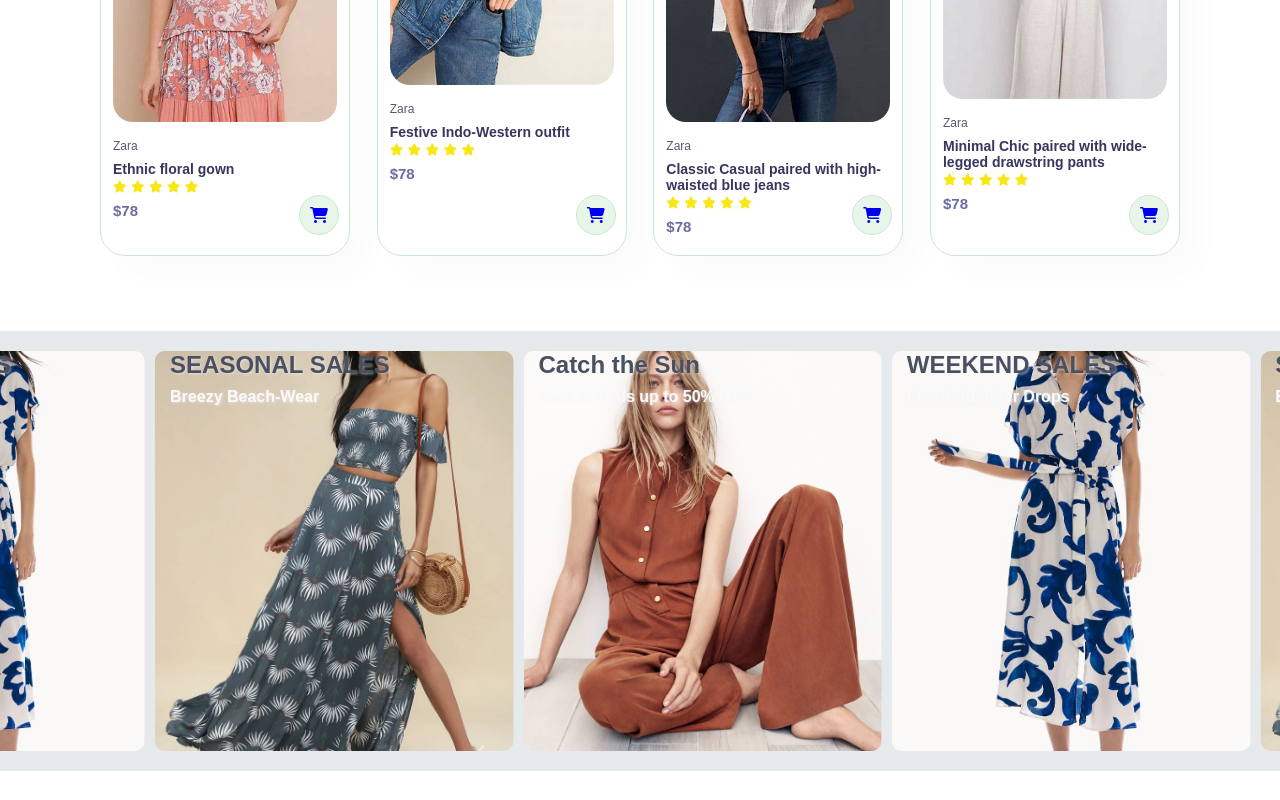
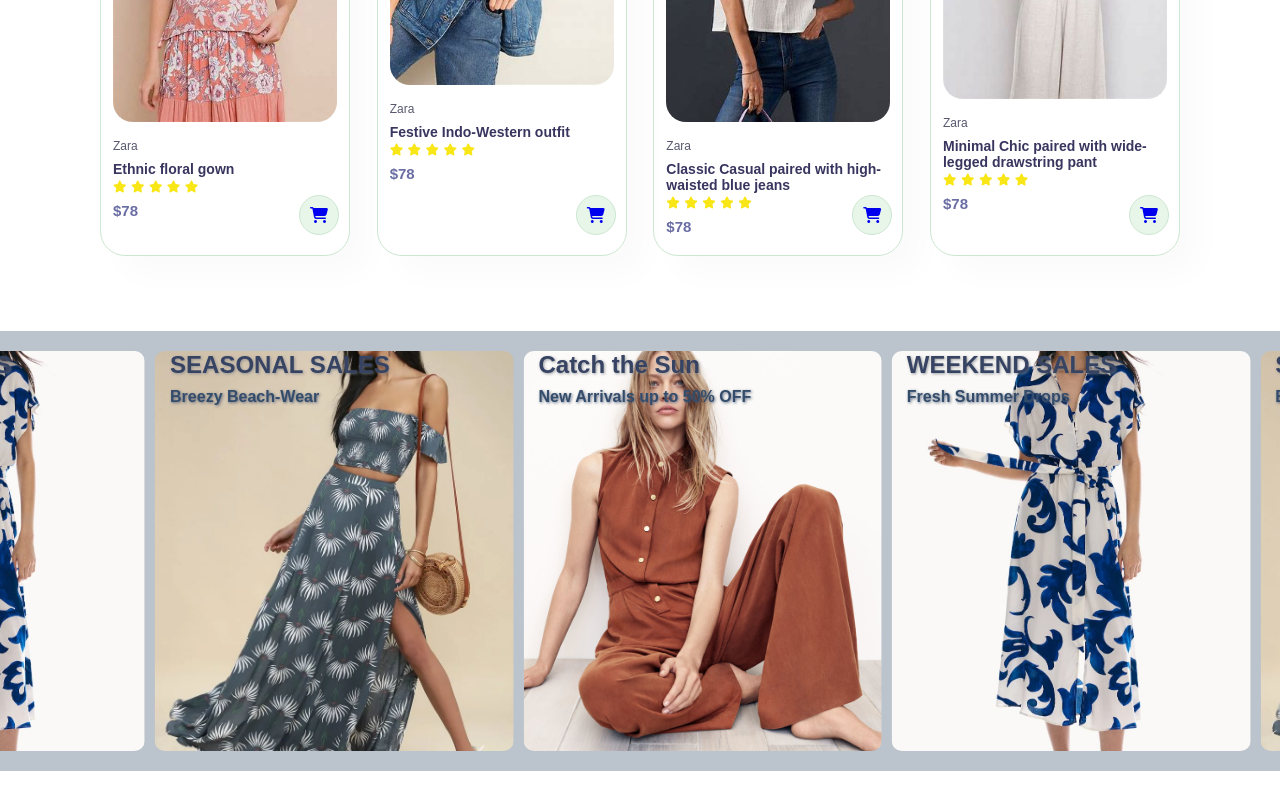
Before and after one commit to Abz-05/Trendella, a plain HTML site: page index.html in a window 1280 px wide. Shown: the part 3740-4540 px from the top of the page. Drawn offline with nearby package versions, Linux system fonts and the light colour scheme; a web font is replaced by a local one.

Commit message:
index.html

```diff
--- a/index.html
+++ b/index.html
@@ -5,7 +5,7 @@
     <meta charset="UTF-8" />
     <meta http-equiv="X-UA-Compatible" content="IE=edge" />
     <meta name="viewport" content="width=device-width, initial-scale=1.0" />
-    <title>Document</title>
+    <title>Trendella</title>
     <link rel="stylesheet" href="styles.css" />
     <link rel="stylesheet" href="https://cdnjs.cloudflare.com/ajax/libs/font-awesome/6.5.0/css/all.min.css" />
     <link rel="stylesheet" href="https://unpkg.com/swiper@9/swiper-bundle.min.css" />
@@ -322,8 +322,7 @@
                 <img src="n8.png" alt="">
                 <div class="des">
                     <span>Zara</span>
-                    <h5>Minimal Chic paired with wide-legged drawstring pants
-</h5>
+                    <h5>Minimal Chic paired with wide-legged drawstring pant</h5>
                     <div class="star">
                         <i class="fa-solid fa-star"></i>
                         <i class="fa-solid fa-star"></i>
@@ -343,7 +342,7 @@
                 overflow: hidden;
                 width: 100%;
                 position: relative;
-                background-color: #e7eaed;
+                background-color: #bbc4cc;
                 padding: 20px 0;
             }
 
@@ -361,7 +360,7 @@
                 border-radius: 10px;
                 background-size: cover;
                 background-position: center;
-                color: #fbfafb;
+                color: #334c6b;
             }
 
             .bannerbox::before {
@@ -377,15 +376,15 @@
                 margin: 0;
                 padding: 0 15px;
                 z-index: 2;
-                text-shadow: 1px 1px 3px rgba(241, 243, 247, 0.6);
+                text-shadow: 1px 1px 3px rgba(70, 83, 110, 0.814);
             }
 
             .bannerbox h2 {
                 font-size: 1.5rem;
                 font-weight: 800;
                 line-height: 1.2;
-                color: rgb(74, 80, 97);
-                text-shadow: 1px 1px 3px rgba(241, 243, 247, 0.6);
+                color: rgb(55, 67, 99);
+                text-shadow: 1px 1px 3px rgba(127, 130, 136, 0.763);
             }
 
             .bannerbox h3 {
```
